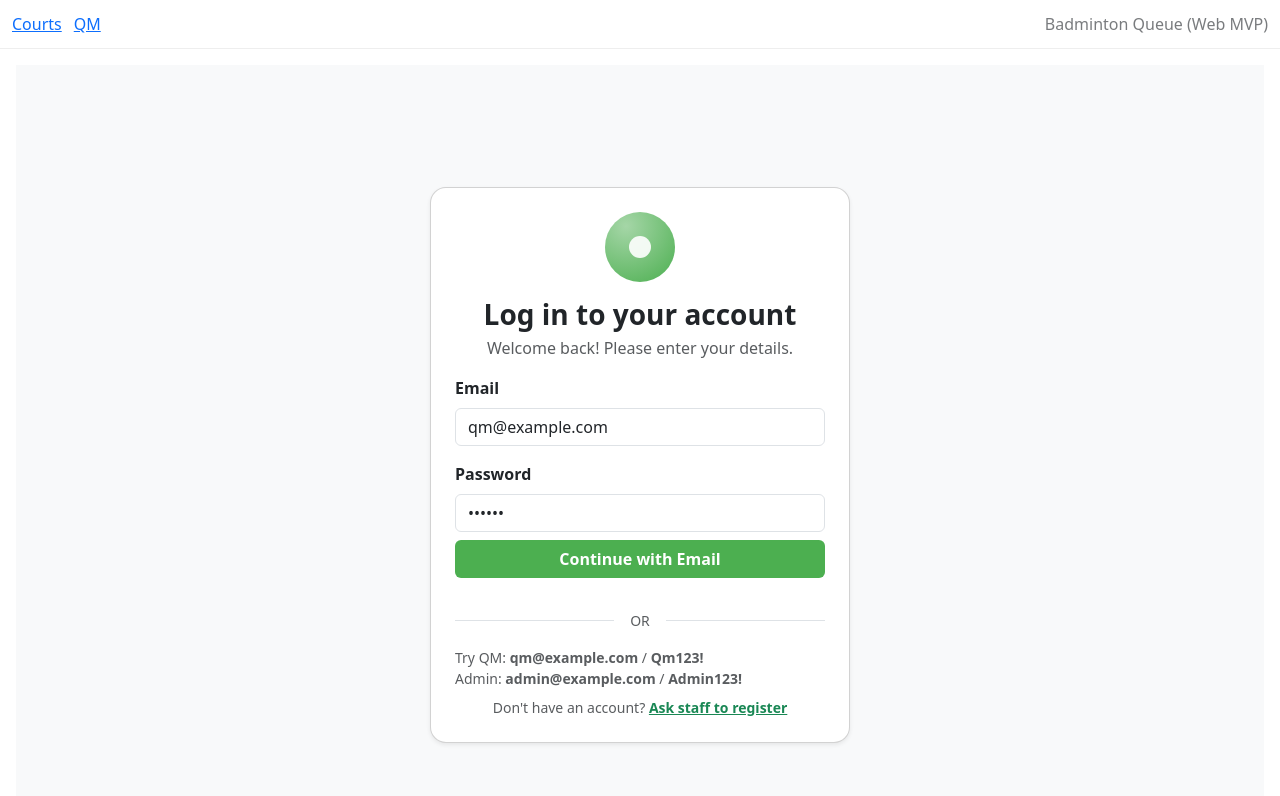
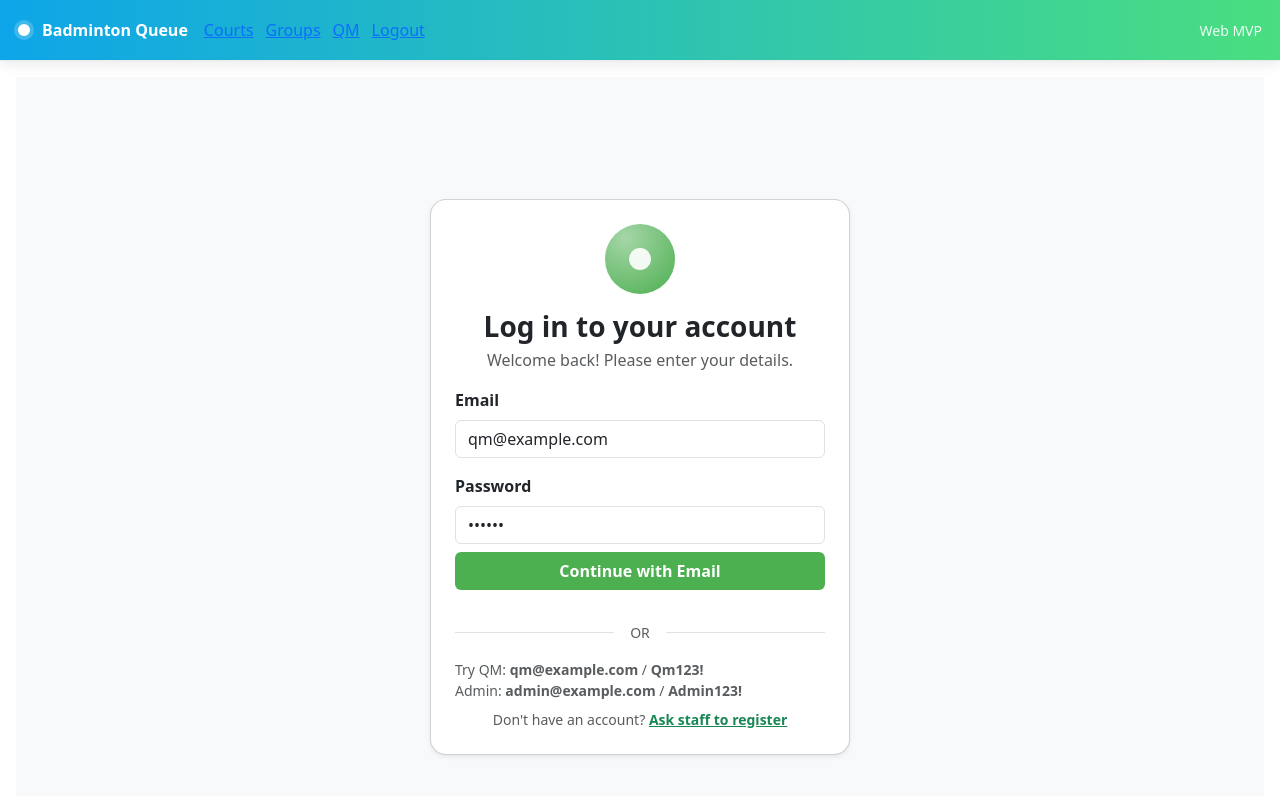
Before and after one commit to OppenJayme/badminton-queue-web, a React (Vite) app: page /login in a window 1280 px wide. Shown: the top 796 px of the page. Built offline with nearby package versions, Linux system fonts and the light colour scheme.

Commit message:
mod: normal players cant log out bcs of RequireQM, fix

```diff
--- a/src/App.tsx
+++ b/src/App.tsx
@@ -3,18 +3,50 @@ import { RequireAuth, RequireQM } from "./components/Guard";
 
 // pages
 import Login from "./pages/Login";
+import Logout from "./pages/Logout";
 import Courts from "./pages/Courts";
 import Queue from "./pages/Queue";
 import QMDashboard from "./pages/QMDashboard";
+import Groups from "./pages/Groups";
 
 export default function App() {
   return (
     <BrowserRouter>
-      <header style={{ padding: 12, borderBottom: "1px solid #eee", display: "flex", gap: 12 }}>
-        <Link to="/">Courts</Link>
-        <Link to="/qm">QM</Link>
-        <div style={{ marginLeft: "auto", opacity: 0.6 }}>
-          Badminton Queue (Web MVP)
+      <header
+        style={{
+          padding: 18,
+          borderBottom: "1px solid #e8ecef",
+          display: "flex",
+          gap: 16,
+          alignItems: "center",
+          background: "linear-gradient(90deg, #0ea5e9, #4ade80)",
+          color: "white",
+          boxShadow: "0 4px 12px rgba(0,0,0,0.08)"
+        }}
+      >
+        <div style={{ display: "flex", gap: 12, alignItems: "center", fontWeight: 700 }}>
+          <span
+            style={{
+              width: 12,
+              height: 12,
+              borderRadius: 999,
+              background: "white",
+              display: "inline-block",
+              boxShadow: "0 0 0 4px rgba(255,255,255,0.2)"
+            }}
+          />
+          Badminton Queue
+        </div>
+
+        <nav style={{ display: "flex", alignItems: "center", gap: 12 }}>
+          <Link className="topnav" to="/">Courts</Link>
+          <Link className="topnav" to="/groups">Groups</Link>
+          <Link className="topnav" to="/qm">QM</Link>
+          <Link className="topnav" to="/logout">Logout</Link>
+        </nav>
+
+        <div style={{ marginLeft: "auto", opacity: 0.9, fontSize: 14 }}>
+          Web MVP
         </div>
       </header>
 
@@ -49,7 +81,22 @@ export default function App() {
               </RequireQM>
             }
           />
-
+          <Route
+            path="/logout"
+            element={
+              <RequireAuth>
+                <Logout />
+              </RequireAuth>
+            }
+          />
+          <Route
+            path="/groups"
+            element={
+              <RequireAuth>
+                <Groups />
+              </RequireAuth>
+            }
+          />
           {/* fallback */}
           <Route path="*" element={<div>Not found</div>} />
         </Routes>
```
